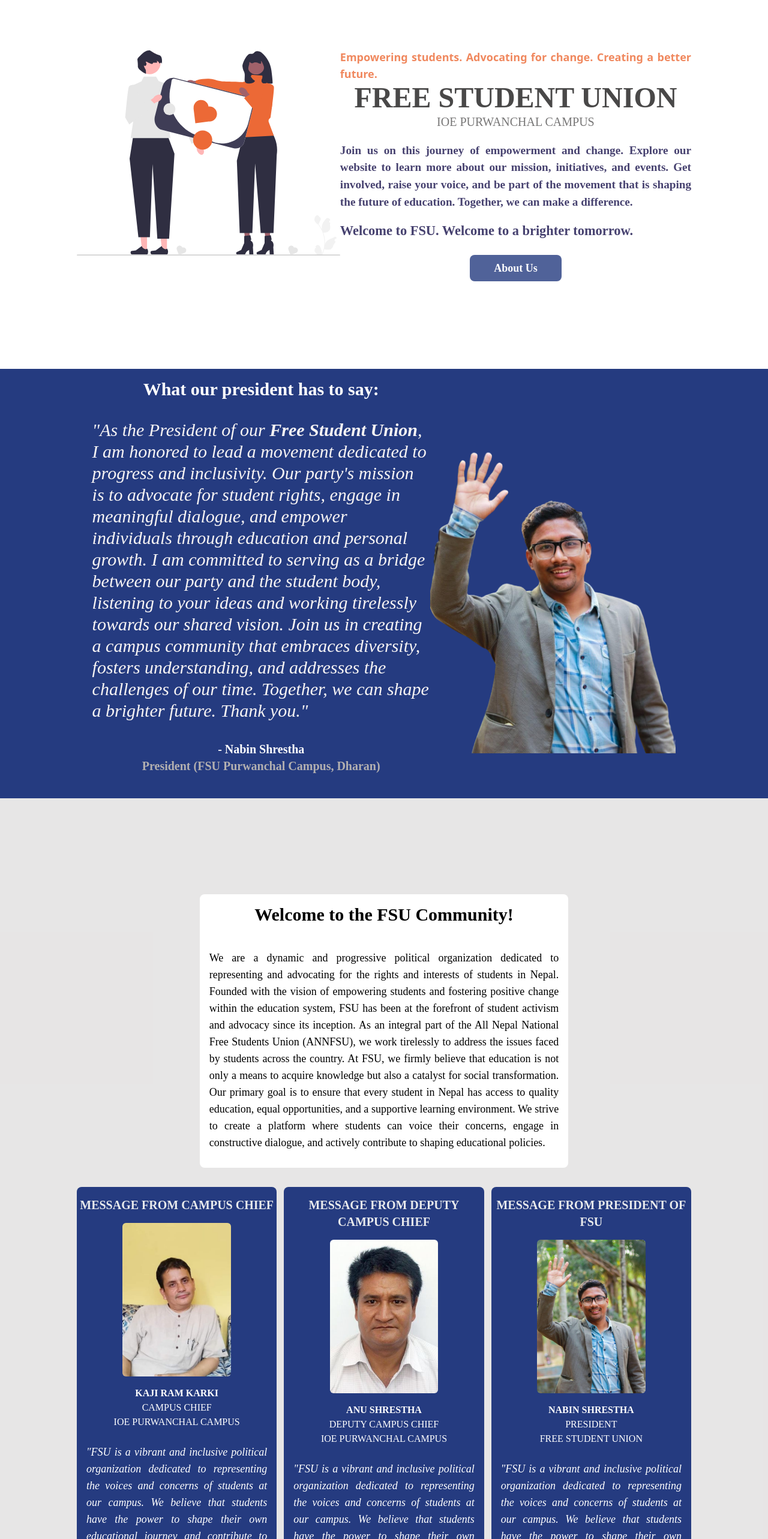
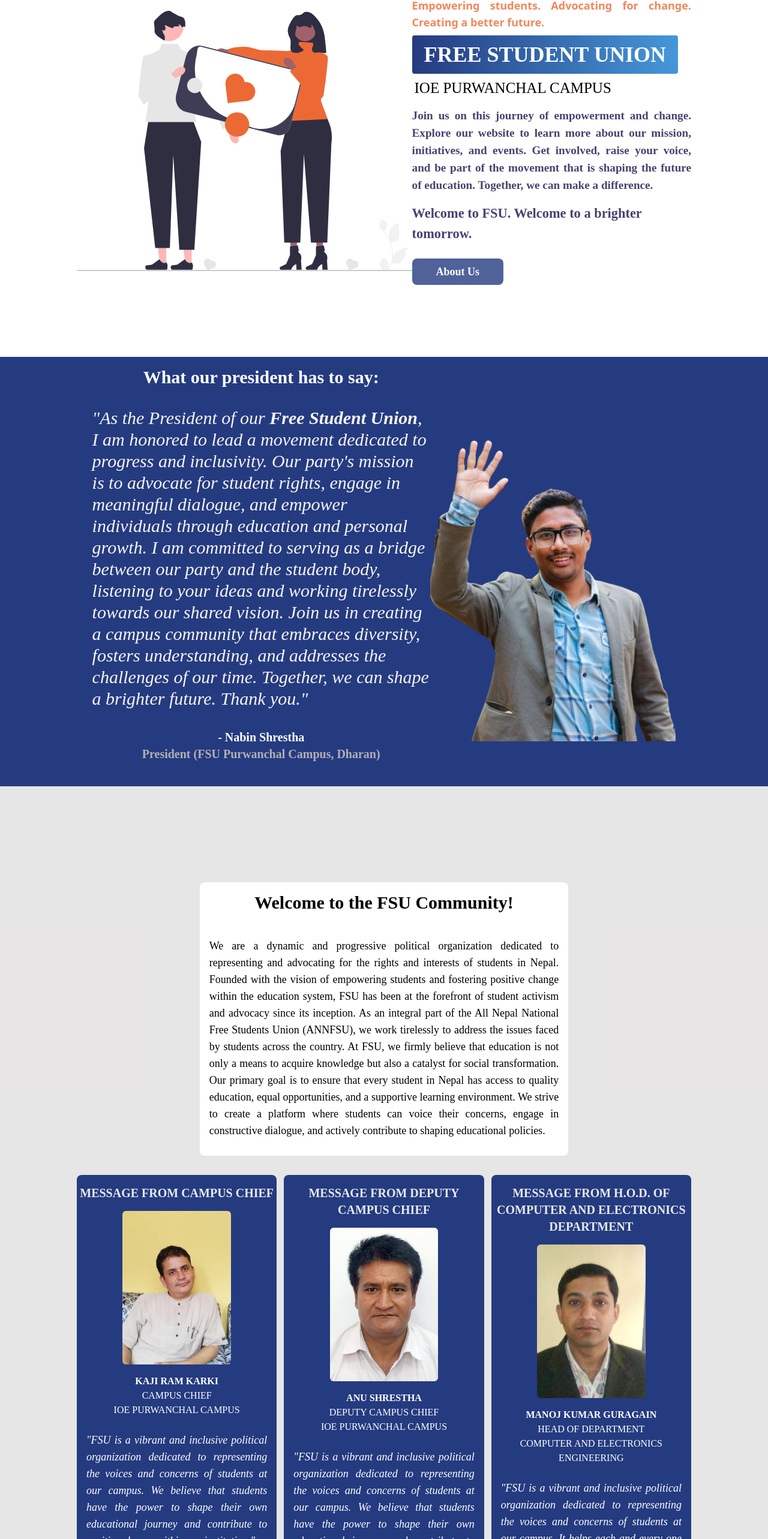
Before and after one commit to Sujan14728/fsuclient, a Next.js app: page / in a window 1280 px wide. Shown: the part 225-2791 px from the top of the page at 60% size. Built offline with nearby package versions, Linux system fonts and the light colour scheme.

Commit message:
Last commit

```diff
--- a/components/Home/First.js
+++ b/components/Home/First.js
@@ -1,21 +1,18 @@
-import React from "react";
-import Image from "next/image";
+import React from "react"
+import Image from "next/image"
 
-import Link from "next/link";
-import { motion } from "framer-motion";
+import Link from "next/link"
+import { motion } from "framer-motion"
 
 const First = () => {
   return (
     <motion.div
-      className={`font-[Helvetica] w-[100%] min-h-[90vh] flex justify-center mt-10`}
-    >
+      className={`font-[Helvetica] w-[100%] min-h-[90vh] flex justify-center mt-5`}>
       <div className="w-[80%] flex flex-col xl:flex-row items-center ">
         <motion.div
           className="md:w-[60%]"
           initial={{ x: -100, y: -100 }}
-          viewport={{ once: true }}
-          whileInView={{ x: 0, y: 0, transition: { duration: 1 } }}
-        >
+          whileInView={{ x: 0, y: 0, transition: { duration: 1 } }}>
           <Image
             src="/undraw_showing_support_re_5f2v.svg"
             alt="FSU"
@@ -26,23 +23,19 @@ const First = () => {
           />
         </motion.div>
         <motion.div
-          className="flex flex-col items-center w-[90%] md:w-[80%] mt-10 h-max"
+          className="flex flex-col md:w-[50%] h-max"
           initial={{ x: 100, y: -100 }}
-          viewport={{ once: true }}
-          whileInView={{ x: 0, y: 0, transition: { duration: 1 } }}
-        >
-          {/* bg-gradient-to-r from-[#48408d] to-[#108cf1dc] */}
+          whileInView={{ x: 0, y: 0, transition: { duration: 1 } }}>
           <span className="text-[#F0885E] text-lg font-sans font-semibold mb-2 text-justify ">
             Empowering students. Advocating for change. Creating a better
             future.
           </span>
-          <h1 className="text-[1.5rem] md:text-[3rem] uppercase font-extrabold text-[#494848] rounded w-max py-3 font-[Montserrat] leading-3 ">
+          <h1 className="text-2xl md:text-4xl uppercase font-extrabold text-white bg-gradient-to-r from-background-color to-secondary-color rounded w-max px-5 py-3 font-[Montserrat] mb-3">
             Free Student Union
           </h1>
-          <p className="uppercase text-base md:text-xl text-[#777676] mb-5 mt-2 font-[Poppins]">
+          <p className="uppercase px-1 text-base md:text-[25px] mb-5 font-[Poppins]">
             ioe purwanchal campus
           </p>
-          {/* <hr className="h-2 text-black border-black bg-black " /> */}
           <div className="w-[100%] flex flex-col border-0 mb-3 border-background-color font-[Montserrat] text-[1.2rem] font-bold text-[#474270] ">
             <span className="mb-4 text-[1.2rem] text-justify">
               Join us on this journey of empowerment and change. Explore our
@@ -57,14 +50,13 @@ const First = () => {
           </div>
           <Link
             href="#about"
-            className="bg-background-color opacity-80 hover:opacity-100 text-white px-10 mt-3 py-2 rounded-lg text-center w-max font-semibold text-lg font-[Poppins]"
-          >
+            className="bg-background-color opacity-80 hover:opacity-100 text-white px-10 mt-3 py-2 rounded-lg text-center w-max font-semibold text-lg font-[Poppins]">
             About Us
           </Link>
         </motion.div>
       </div>
     </motion.div>
-  );
-};
+  )
+}
 
-export default First;
+export default First
--- a/components/Home/Third.js
+++ b/components/Home/Third.js
@@ -156,32 +156,30 @@ const Third = () => {
           >
             <div className=" text-white mt-4">
               <span className="font-bold text-xl text-[#e8eaec] mb-2 uppercase font-[Poppins] ">
-                Message from President of FSU
+                Message from H.o.d. of computer and electronics department
               </span>
               <div className=" p-4 flex flex-col justify-center items-center ">
                 <div className="lg:w-[60%] flex justify-center items-center overflow-hidden rounded-md">
                   <Image
                     alt="campus chief"
-                    src="/members/nabinstha.jpg"
+                    src="/mkg.jpg"
                     width={200}
                     height={10}
                     className="object-cover w-[24rem] h-[16rem]"
                   />
                 </div>
                 <div className="flex flex-col font-bold uppercase mt-4 items-center font-[Montserrat] ">
-                  <span>Nabin Shrestha</span>
-                  <span className="font-light uppercase">president</span>
+                  <span>Manoj Kumar Guragain</span>
+                  <span className="font-light uppercase">Head of department</span>
                   <span className="font-light uppercase">
-                    Free Student Union
+                    COmputer and electronics engineering
                   </span>
                 </div>
               </div>
               <p className="font-light font-[Lobster] italic text-lg mt-2 mb-4  text-justify px-4">
                 "FSU is a vibrant and inclusive political organization dedicated
                 to representing the voices and concerns of students at our
-                campus. We believe that students have the power to shape their
-                own educational journey and contribute to positive change within
-                our institution."
+                campus. It helps each and every one of student in IOE Purwanchal Campus."
               </p>
             </div>
           </motion.div>
```
Also changed, not shown: public/mkg.jpg (added).
